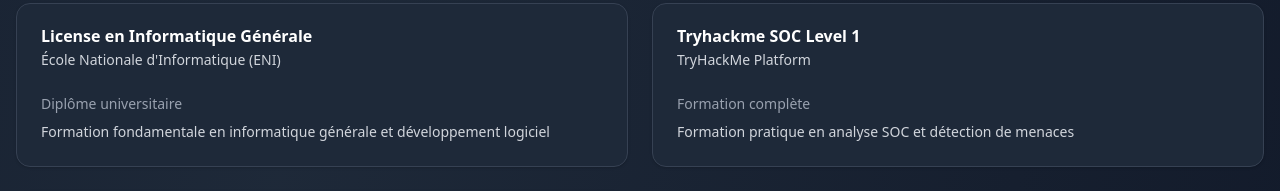
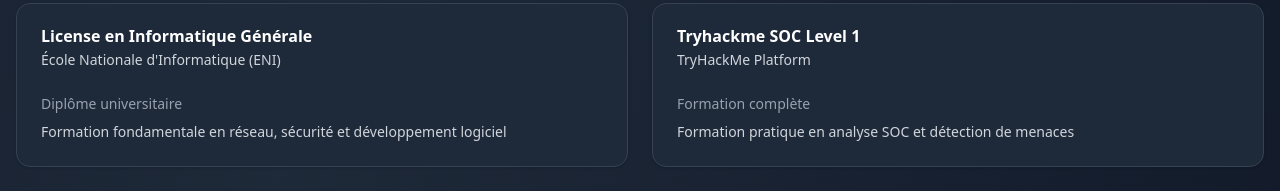
Before and after one commit to infomadzid-hub/justin-porfolio, a Next.js app: page / in a window 1280 px wide. Shown: the part 3760-3951 px from the top of the page. Built offline with nearby package versions, Linux system fonts and the light colour scheme.

Commit message:
feat: update ENI diploma description
Replace outdated text to better reflect curriculum focus.

```diff
--- a/app/page.tsx
+++ b/app/page.tsx
@@ -417,7 +417,7 @@ export default function Portfolio() {
               </CardHeader>
               <CardContent>
                 <p className="text-gray-400 text-sm">Diplôme universitaire</p>
-                <p className="text-gray-300 text-sm mt-2">Formation fondamentale en informatique générale et développement logiciel</p>
+                <p className="text-gray-300 text-sm mt-2">Formation fondamentale en réseau, sécurité et développement logiciel</p>
               </CardContent>
             </Card>
 
```
